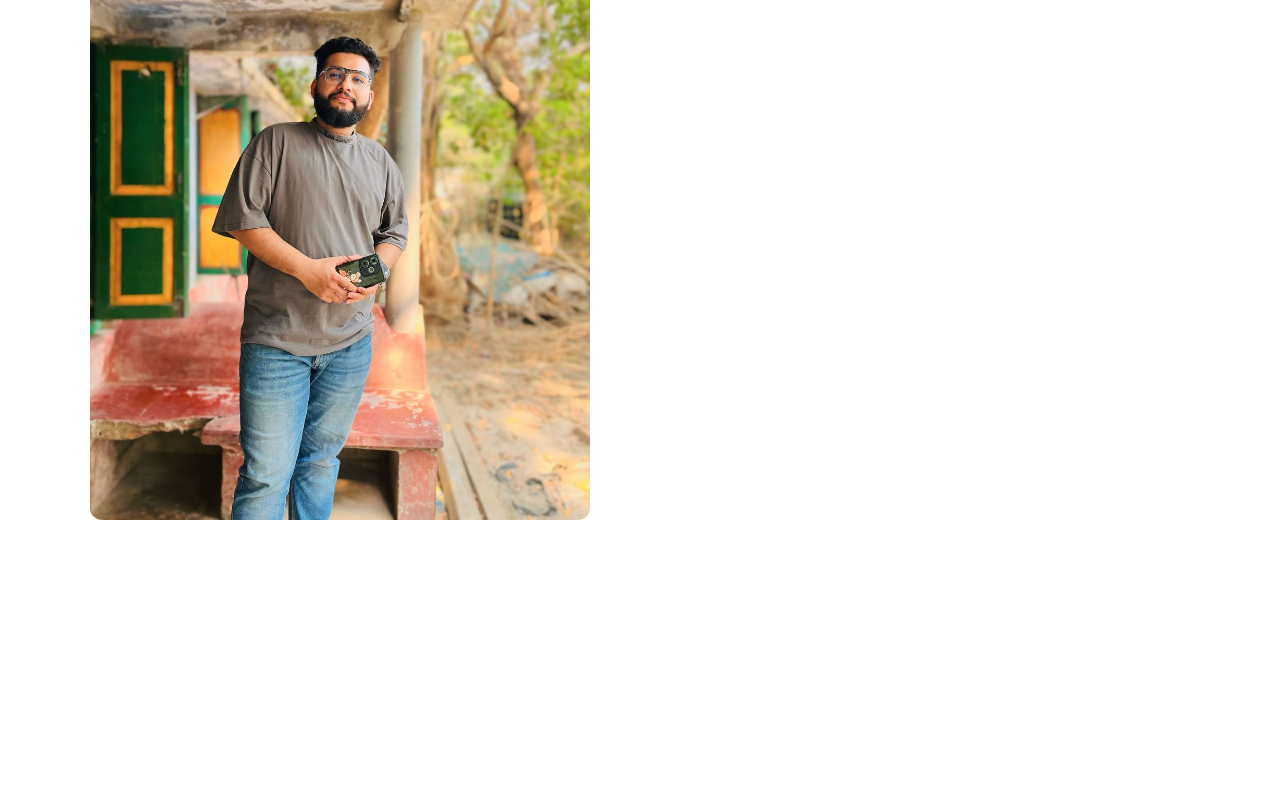
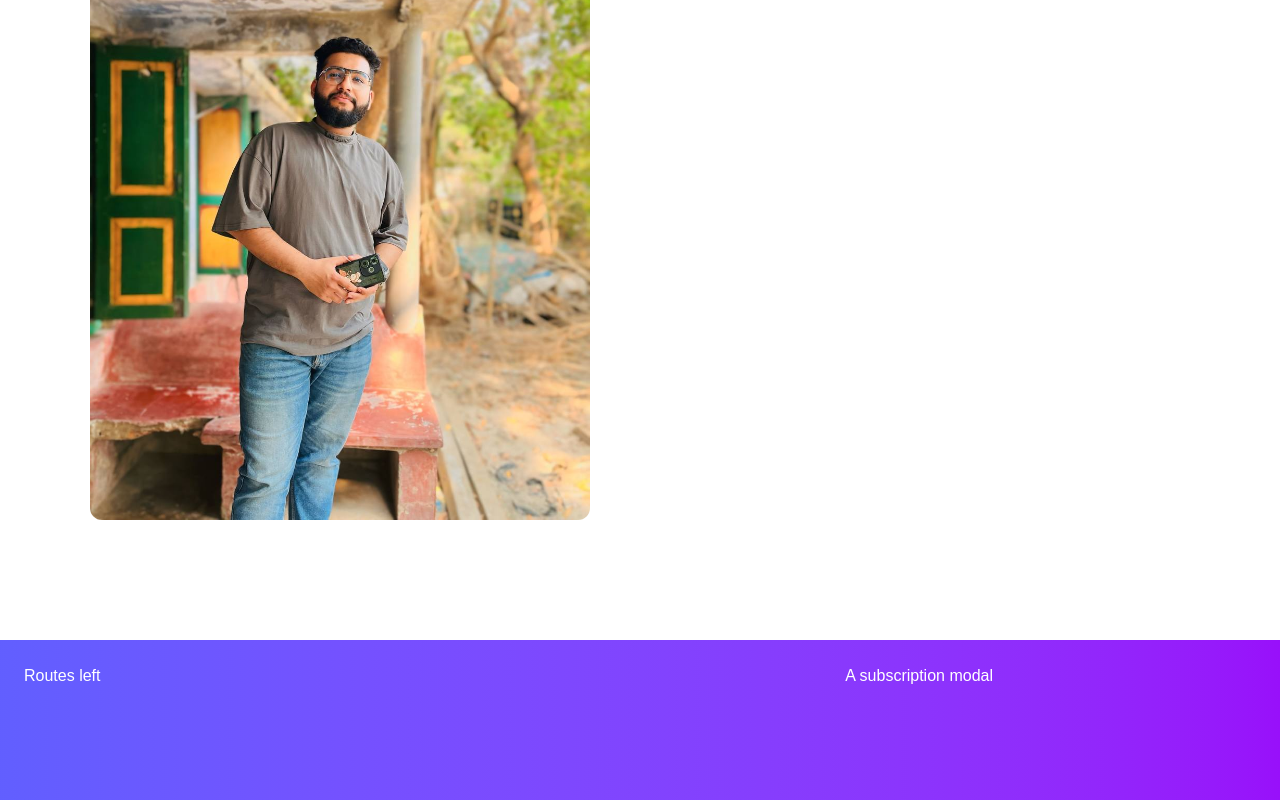
Before and after one commit to Fahim-ahmed-ifty/nextjs_one, a Next.js app: page / in a window 1280 px wide. Shown: the part 1131-1931 px from the top of the page. Before the commit the page ends 1755 px from the top, so only its background shows below. Built offline with nearby package versions, Linux system fonts and the light colour scheme.

Commit message:
✅reformat hero and footer

```diff
--- a/app/layout.tsx
+++ b/app/layout.tsx
@@ -2,6 +2,7 @@ import type { Metadata } from "next";
 import { Geist, Geist_Mono } from "next/font/google";
 import "./globals.css";
 import Navbar from "@/components/Navbar";
+import Footer from "@/components/Footer";
 
 const geistSans = Geist({
   variable: "--font-geist-sans",
@@ -26,10 +27,13 @@ export default function RootLayout({
   return (
     <html lang="en">
       <body
-        className={`${geistSans.variable} ${geistMono.variable} antialiased m-6`}
+        className={`${geistSans.variable} ${geistMono.variable} antialiased`}
       >
-        <Navbar />
-        <div className="mt-4">{children}</div>
+        <div className="m-6">
+          <Navbar />
+          <div className="mt-4">{children}</div>
+        </div>
+        <Footer />
       </body>
     </html>
   );
--- /dev/null
+++ b/components/Footer.tsx
@@ -0,0 +1,14 @@
+import React from "react";
+
+const Footer = () => {
+  return (
+    <div className="w-full h-40 bg-gradient-to-r from-indigo-500 to-purple-600 text-white mt-10">
+      <div className="p-6 flex flex-col md:flex-row items-center justify-between">
+        <div className="w-1/2">Routes left</div>
+        <div className="w-1/3">A subscription modal</div>
+      </div>
+    </div>
+  );
+};
+
+export default Footer;
--- a/components/Hero.tsx
+++ b/components/Hero.tsx
@@ -6,7 +6,7 @@ const Hero = () => {
       <div className="max-w-4xl mx-auto flex flex-col md:flex-row items-center md:justify-between w-full">
         <div className="md:w-1/2 flex flex-col justify-center h-96">
           <h1 className="text-5xl font-extrabold mb-4">
-            Hello, I'm Fahim Ahmed Ifty
+            Hello, I&apos;m Fahim Ahmed Ifty
           </h1>
           <p className="text-lg mb-6 text-gray-200">
             Machine Learning Engineer & UI Developer building cool web apps.
```
